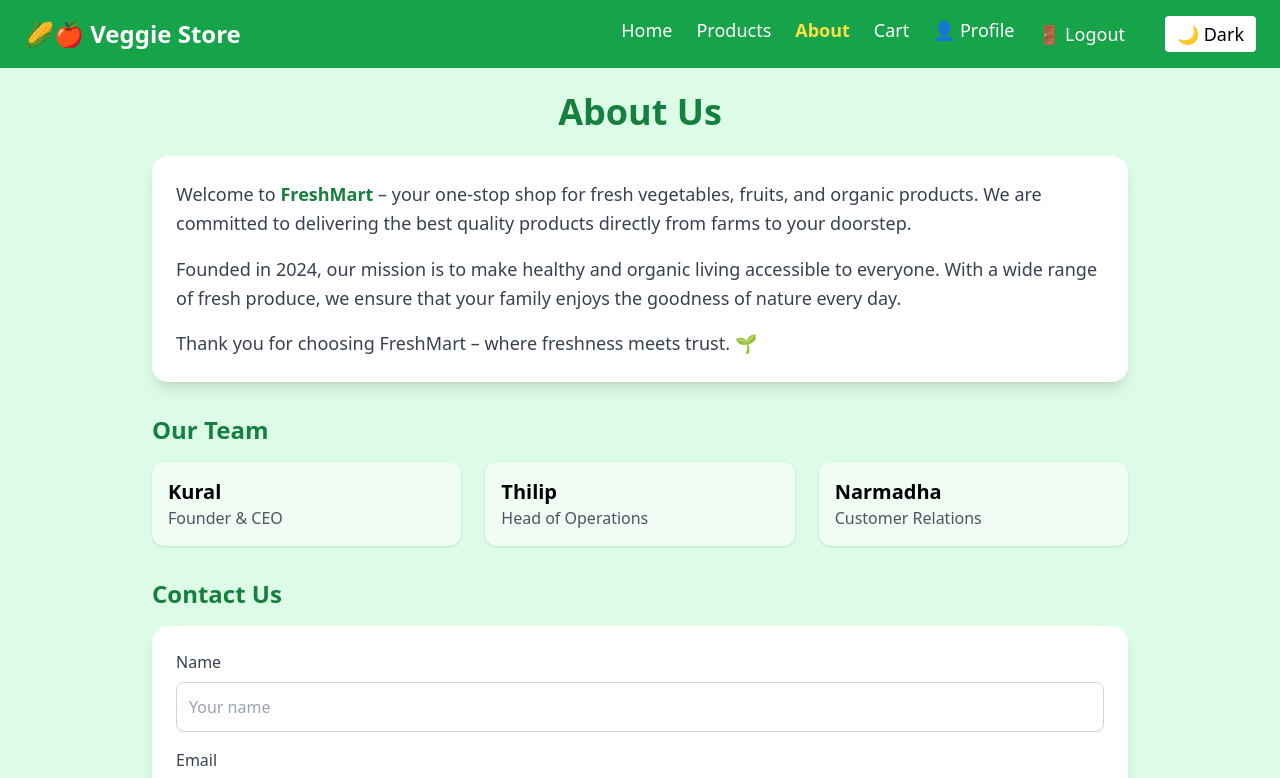
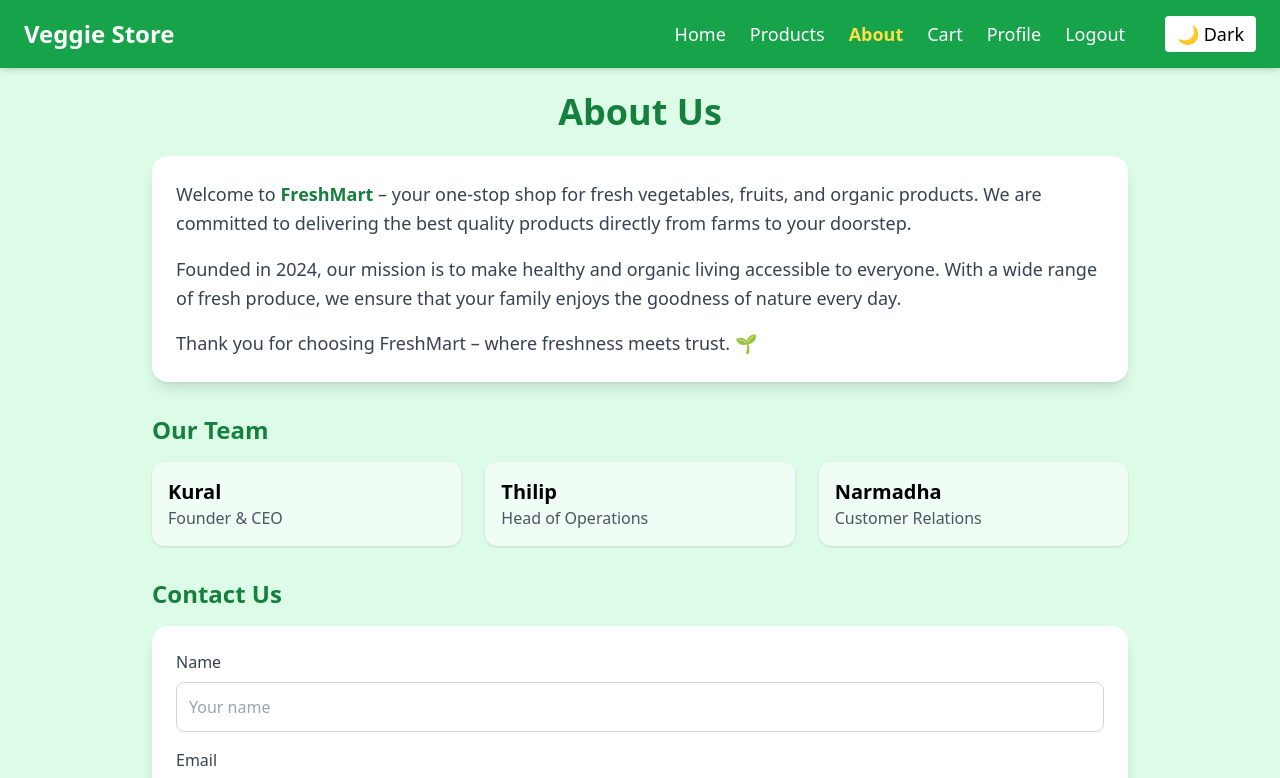
Before and after one commit to 69thilip-M/ecommerce-kvr, a React (Vite) app: page /kmrvegetables/about in a window 1280 px wide. Shown: the top 778 px of the page. Built offline with nearby package versions, Linux system fonts and the light colour scheme; no server answers.

Commit message:
nav bar component has been updated

```diff
--- a/src/components/Navbar.jsx
+++ b/src/components/Navbar.jsx
@@ -1,9 +1,11 @@
 import { NavLink, useNavigate } from "react-router-dom";
-import { useTheme } from "../context/ThemeContext"; // ✅ import
+import { useTheme } from "../context/ThemeContext";
+import { useState } from "react";
 
 function Navbar() {
   const navigate = useNavigate();
   const { theme, toggleTheme } = useTheme();
+  const [isOpen, setIsOpen] = useState(false);
 
   const handleLogout = () => {
     localStorage.removeItem("authToken");
@@ -16,38 +18,20 @@ function Navbar() {
       : "hover:text-yellow-300 transition";
 
   return (
-    <nav className="bg-green-600 dark:bg-gray-900 text-white px-6 py-4 shadow-md flex items-center justify-between w-full">
+    <nav className="bg-green-600 dark:bg-gray-900 text-white px-6 py-4 shadow-md flex items-center justify-between w-full relative">
       {/* Logo */}
-      <NavLink
-        to="/home"
-        className="text-2xl font-bold flex items-center gap-2"
-      >
-        🌽🍎 Veggie Store
+      <NavLink to="/home" className="text-2xl font-bold flex items-center gap-2">
+        Veggie Store
       </NavLink>
 
-      {/* Menu Links */}
-      <div className="hidden md:flex gap-6 text-lg font-medium">
-        <NavLink to="/home" className={navLinkClass}>
-          Home
-        </NavLink>
-        <NavLink to="/products" className={navLinkClass}>
-          Products
-        </NavLink>
-        <NavLink to="/about" className={navLinkClass}>
-          About
-        </NavLink>
-        <NavLink to="/cart" className={navLinkClass}>
-          Cart
-        </NavLink>
-        <NavLink to="/profile" className={navLinkClass}>
-          👤 Profile
-        </NavLink>
-        <button
-          onClick={handleLogout}
-          className="hover:text-yellow-300 transition"
-        >
-          🚪 Logout
-        </button>
+      {/* Desktop Menu */}
+      <div className="hidden md:flex gap-6 text-lg font-medium items-center">
+        <NavLink to="/home" className={navLinkClass}>Home</NavLink>
+        <NavLink to="/products" className={navLinkClass}>Products</NavLink>
+        <NavLink to="/about" className={navLinkClass}>About</NavLink>
+        <NavLink to="/cart" className={navLinkClass}>Cart</NavLink>
+        <NavLink to="/profile" className={navLinkClass}>Profile</NavLink>
+        <button onClick={handleLogout} className="hover:text-yellow-300 transition">Logout</button>
 
         {/* Theme Toggle */}
         <button
@@ -59,7 +43,32 @@ function Navbar() {
       </div>
 
       {/* Mobile Menu Button */}
-      <button className="md:hidden text-2xl">☰</button>
+      <button
+        className="md:hidden text-2xl"
+        onClick={() => setIsOpen(!isOpen)}
+      >
+        {isOpen ? "✖" : "☰"}
+      </button>
+
+      {/* Mobile Dropdown Menu */}
+      {isOpen && (
+        <div className="absolute top-full left-0 w-full bg-green-700 dark:bg-gray-800 flex flex-col gap-4 p-4 md:hidden">
+          <NavLink to="/home" className={navLinkClass} onClick={() => setIsOpen(false)}>Home</NavLink>
+          <NavLink to="/products" className={navLinkClass} onClick={() => setIsOpen(false)}>Products</NavLink>
+          <NavLink to="/about" className={navLinkClass} onClick={() => setIsOpen(false)}>About</NavLink>
+          <NavLink to="/cart" className={navLinkClass} onClick={() => setIsOpen(false)}>Cart</NavLink>
+          <NavLink to="/profile" className={navLinkClass} onClick={() => setIsOpen(false)}>Profile</NavLink>
+          <button onClick={() => { handleLogout(); setIsOpen(false); }} className="hover:text-yellow-300 transition">Logout</button>
+
+          {/* Theme Toggle */}
+          <button
+            onClick={toggleTheme}
+            className="px-3 py-1 rounded bg-white text-black dark:bg-gray-700 dark:text-white"
+          >
+            {theme === "light" ? "Dark Mode" : "Light Mode"}
+          </button>
+        </div>
+      )}
     </nav>
   );
 }
```
